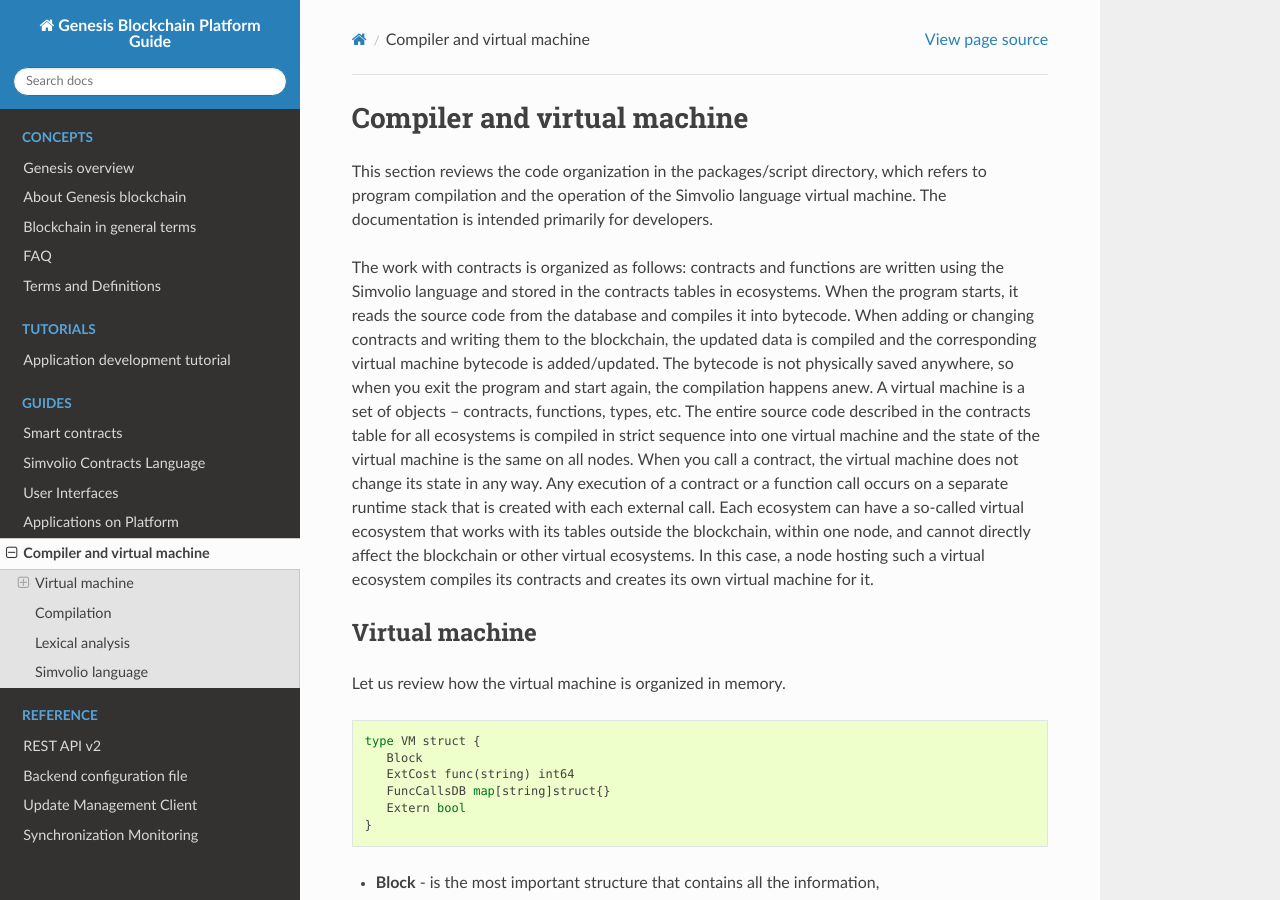
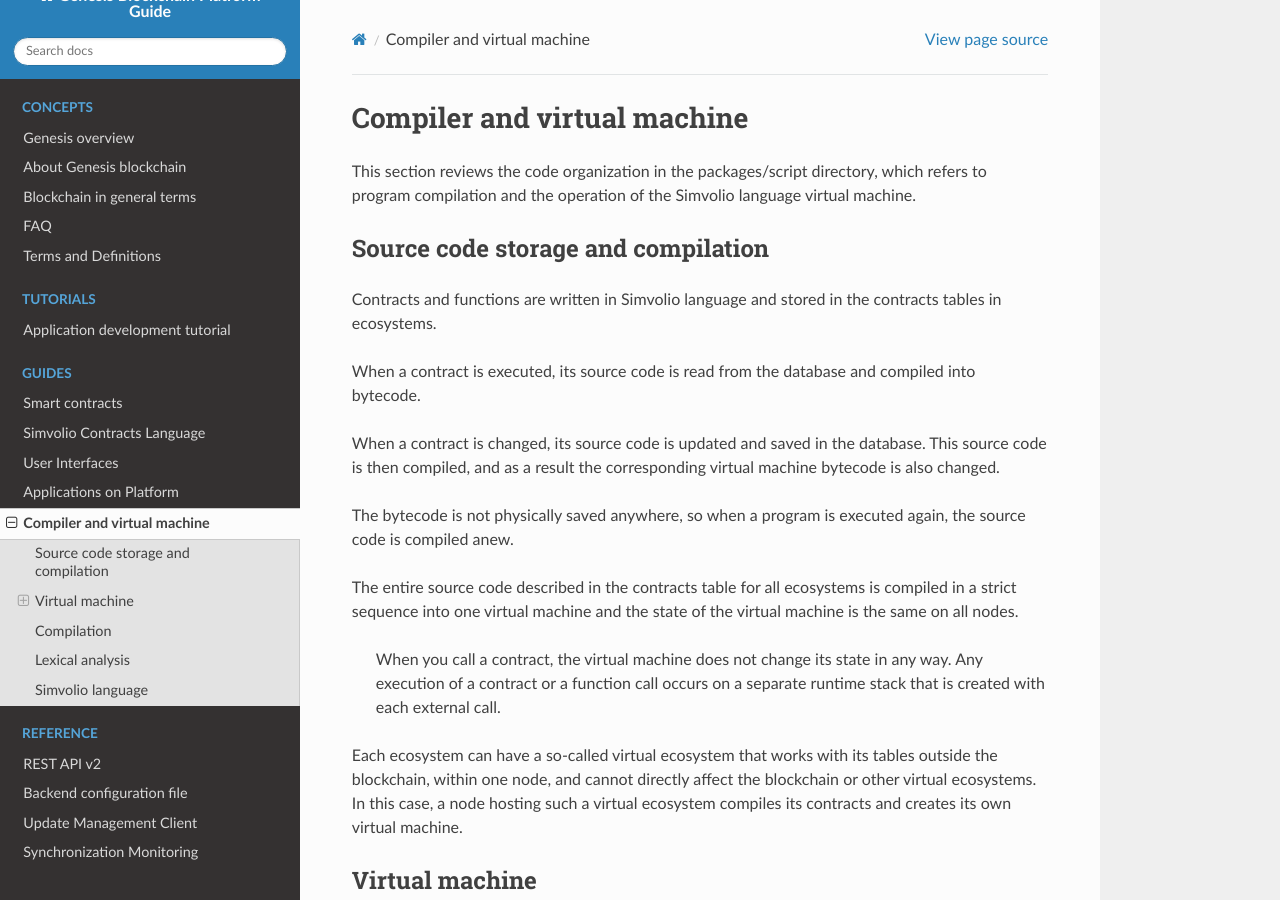
Before and after one commit to AplaProject/apla-docs-en, a Sphinx documentation site: the page built from source/topics/vm.rst, in a window 1280 px wide and 900 px high. Built offline with Sphinx 7.4.7 and the Read the Docs theme 2.0.0, drawn with Linux system fonts in a browser that asks for light colours.

Commit message:
Rewrite for vm intro.

```diff
--- a/source/topics/vm.rst
+++ b/source/topics/vm.rst
@@ -1,9 +1,25 @@
 Compiler and virtual machine
 ############################
 
-This section reviews the code organization in the packages/script directory, which refers to program compilation and the operation of the Simvolio language virtual machine. The documentation is intended primarily for developers.
+This section reviews the code organization in the packages/script directory, which refers to program compilation and the operation of the Simvolio language virtual machine.
 
-The work with contracts is organized as follows: contracts and functions are written using the Simvolio language and stored in the contracts tables in ecosystems. When the program starts, it reads the source code from the database and compiles it into bytecode. When adding or changing contracts and writing them to the blockchain, the updated data is compiled and the corresponding virtual machine bytecode is added/updated. The bytecode is not physically saved anywhere, so when you exit the program and start again, the compilation happens anew. A virtual machine is a set of objects – contracts, functions, types, etc. The entire source code described in the contracts table for all ecosystems is compiled in strict sequence into one virtual machine and the state of the virtual machine is the same on all nodes. When you call a contract, the virtual machine does not change its state in any way. Any execution of a contract or a function call occurs on a separate runtime stack that is created with each external call. Each ecosystem can have a so-called virtual ecosystem that works with its tables outside the blockchain, within one node, and cannot directly affect the blockchain or other virtual ecosystems. In this case, a node hosting such a virtual ecosystem compiles its contracts and creates its own virtual machine for it.
+Source code storage and compilation
+===================================
+
+Contracts and functions are written in Simvolio language and stored in the contracts tables in ecosystems.
+
+When a contract is executed, its source code is read from the database and compiled into bytecode.
+
+When a contract is changed, its source code is updated and saved in the database. This source code is then compiled, and as a result the corresponding virtual machine bytecode is also changed.
+
+The bytecode is not physically saved anywhere, so when a program is executed again, the source code is compiled anew.
+
+The entire source code described in the contracts table for all ecosystems is compiled in a strict sequence into one virtual machine and the state of the virtual machine is the same on all nodes.
+
+ When you call a contract, the virtual machine does not change its state in any way. Any execution of a contract or a function call occurs on a separate runtime stack that is created with each external call.
+
+Each ecosystem can have a so-called virtual ecosystem that works with its tables outside the blockchain, within one node, and cannot directly affect the blockchain or other virtual ecosystems. In this case, a node hosting such a virtual ecosystem compiles its contracts and creates its own virtual machine.
+
 
 Virtual machine
 ===============
```
